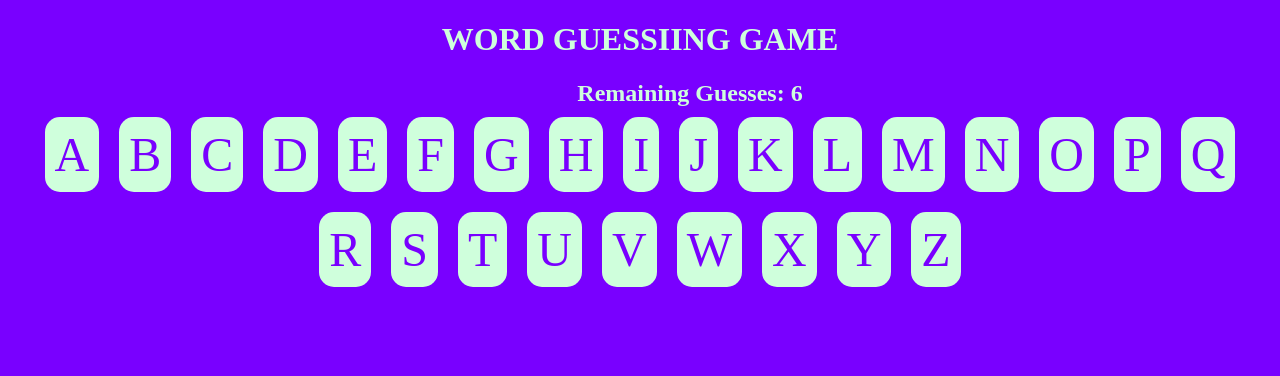
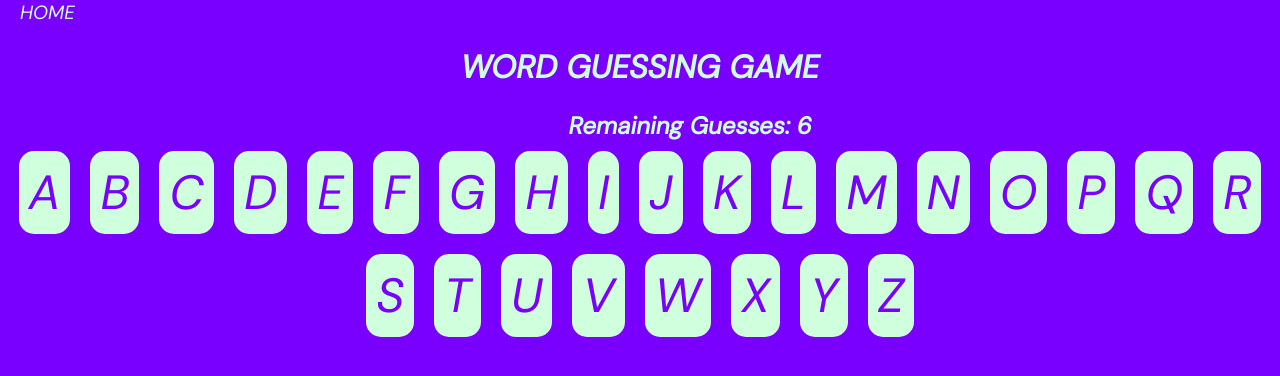
Before and after one commit to brucesensei/horizon-word-guess, a Node server app: page /game in a window 1280 px wide. Shown: the top 376 px of the page. Run offline with Node 20, Linux system fonts and the light colour scheme; some libraries are stand-ins or nearby versions.

Commit message:
commit of cleaner version

```diff
--- a/index.js
+++ b/index.js
@@ -9,6 +9,7 @@ app.use(bodyParser.urlencoded({ extended: true }));
 app.use(express.static('public'));
 
 const categories = wordBank.word_bank;
+
 let word = '';
 var displayWord = '';
 let category = '';
--- a/public/css/styles.css
+++ b/public/css/styles.css
@@ -10,6 +10,7 @@ body {
     margin: auto;
     background-color: var(--dark);
     color: var(--light);
+    font-family: 'DM Sans', sans-serif;
 }
 
 select {
@@ -77,3 +78,14 @@ p {
     background-color: var(--mid-light);
     color: var(--mid-dark);
 }
+
+a {
+    font-size: 1.2rem;
+    text-decoration: none;
+    color: var(--light);
+    margin-left: 20px;
+}
+
+p {
+    margin: 5px;
+}
--- a/public/js/clientSide.js
+++ b/public/js/clientSide.js
@@ -1,7 +1,3 @@
-// addEventListener click
-// style letter-box inline-block, font-size, color, box-size height/width
-
-
 const alpha = 'ABCDEFGHIJKLMNOPQRSTUVWXYZ';
 
 for (let i = 0; i < alpha.length; i++) {
@@ -13,10 +9,6 @@ for (let i = 0; i < alpha.length; i++) {
   document.getElementById("letter-box").appendChild(box);
 }
 
-
-
-
-
 function handleClick() {
   const displayWord = document.getElementById("displayWord").innerHTML;
   const remainingguesses = document.getElementById("remainingGuesses").innerHTML;
@@ -25,7 +17,6 @@ function handleClick() {
   this.classList.add('selected');
   this.removeEventListener("click", handleClick);
 
-  // letter in word case
   if (word.includes(letter)) {
     let displayArray = displayWord.split(" ")
     for (let i = 0; i < word.length; i++) {
@@ -34,15 +25,13 @@ function handleClick() {
       }
     }
     document.getElementById("displayWord").innerHTML = displayArray.join(" ");
-  }
-
-  // success case. try to pull this out of the
-  if (displayWord.includes('_') == false && remainingguesses != 0) {
-    const allLetters = document.querySelectorAll(".letter-box");
-    for (let i = 0; i < allLetters.length; i++) {
-      allLetters[i].removeEventListener("click", handleClick);
+    if (displayArray.includes('_') == false && remainingguesses != 0) {
+      const allLetters = document.querySelectorAll(".letter-box");
+      for (let i = 0; i < allLetters.length; i++) {
+        allLetters[i].removeEventListener("click", handleClick);
+      }
+      document.getElementById("winner").hidden = false;
     }
-    document.getElementById("winner").hidden = false;
   }
 
   if (displayWord.includes('_') == true && remainingguesses == 1) {
@@ -50,14 +39,11 @@ function handleClick() {
     for (let i = 0; i < allLetters.length; i++) {
       allLetters[i].removeEventListener("click", handleClick);
     }
+    document.getElementById("remainingGuesses").innerHTML = remainingguesses - 1
     document.getElementById("showWord").hidden = false;
   }
 
-  // letter not in word case
   if (word.includes(letter) == false) {
     document.getElementById("remainingGuesses").innerHTML = remainingguesses - 1
   }
-  console.log(this.innerHTML);
 }
-
-console.log(document.getElementById("word").innerHTML);
--- a/public/js/serverSide.js
+++ b/public/js/serverSide.js
@@ -1,7 +1,11 @@
 exports.makeDisplayword = (word) => {
     var displayWord = ''
     for (let i = 0; i < word.length; i++) {
-       displayWord += '_';
+        if (word[i] == '-') {
+            displayWord += '-';
+        } else {
+            displayWord += '_';
+        }
     }
     displayWord = displayWord.split("").join(" ");
     return displayWord;
--- a/views/pages/game.ejs
+++ b/views/pages/game.ejs
@@ -6,9 +6,9 @@
 
   <p id="displayWord"><%= displayWord %></p>
 
-  <p id="showWord" hidden>The word is <span id="word"><%= word %></span></p>
+  <p id="showWord" hidden>ANSWER: <span id="word"><%= word %></span></p>
 
-  <p id="winner" hidden>You Win!</p>
+  <p id="winner" hidden>YOU WIN!</p>
 
   <script src="js/clientSide.js"></script>
 </body>
--- a/views/pages/index.ejs
+++ b/views/pages/index.ejs
@@ -2,7 +2,7 @@
 
   <form action="/" method="post">
     <label for="category">Choose a category</label><br>
-    <select id="category" name="categorylist" size="2" autofocus>
+    <select id="category" name="categorylist" size="10" autofocus>
       <option value="<%=choices[0] %>" selected><%=choices[0] %></option>
       <% for (let i = 1; i < choices.length; i++) { %>
         <option value="<%=choices[i] %>"><%=choices[i] %></option>
--- a/views/partials/header.ejs
+++ b/views/partials/header.ejs
@@ -4,8 +4,15 @@
   <meta charset="UTF-8">
   <meta http-equiv="X-UA-Compatible" content="IE=edge">
   <meta name="viewport" content="width=device-width, initial-scale=1.0">
-  <title>Document</title>
+  <title>Word Guess</title>
+  <link rel="preconnect" href="https://fonts.googleapis.com">
+  <link rel="preconnect" href="https://fonts.gstatic.com" crossorigin>
+  <link href="https://fonts.googleapis.com/css2?family=DM+Sans:ital@1&display=swap" rel="stylesheet">
   <link rel="stylesheet" href="css/styles.css">
 </head>
-  <h1>WORD GUESSIING GAME</h1>
+  <div align="left">
+    <a href="/">HOME</a>
+  </div>
+
+  <h1>WORD GUESSING GAME</h1>
 <body>
```
Also changed, not shown: public/assets/wordBank.js.
